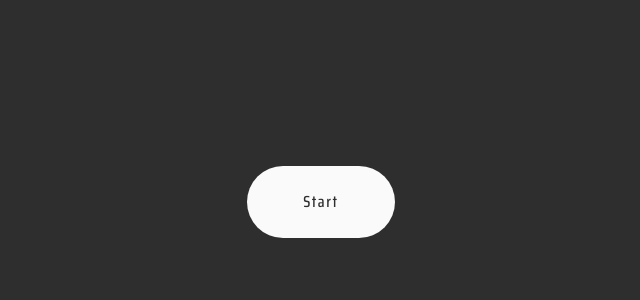
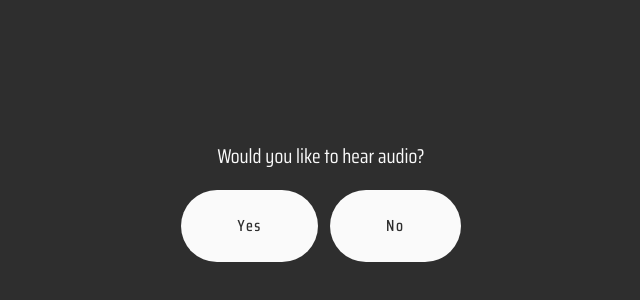
Before and after one commit to DevTakao/portfolio, a React (Vite) app: page / in a window 1280 px wide. Shown: the part 198-498 px from the top of the page, without its empty margins (319-959 px from the left). Built offline with nearby package versions, Linux system fonts and the light colour scheme.

Commit message:
feat: audio background

```diff
--- a/package.json
+++ b/package.json
@@ -14,6 +14,7 @@
     "framer-motion": "^10.16.5",
     "postcss": "^8.4.31",
     "react": "^18.2.0",
+    "react-audio-player": "^0.17.0",
     "react-dom": "^18.2.0",
     "react-icons": "^4.12.0",
     "react-router": "^6.18.0",
--- a/src/components/HomePage/StartButton.jsx
+++ b/src/components/HomePage/StartButton.jsx
@@ -4,31 +4,46 @@ import { growOutAnimation } from "../../utilities/animations";
 import { useState } from "react";
 
 const StartButton = () => {
-  const { toggleStart } = useAppStore((state) => ({
+  const { toggleStart, setAudio } = useAppStore((state) => ({
     toggleStart: state.toggleStart,
+    setAudio: state.setAudio,
   }));
   const [isDisabled, setIsDisabled] = useState(false);
 
   const buttonControls = useAnimation();
 
-  const handleStart = () => {
+  const handleStart = (isAudioOn) => {
     setIsDisabled(true);
+    setAudio(isAudioOn);
     buttonControls.start(growOutAnimation.animate);
     setTimeout(() => toggleStart(), 2500);
   };
 
   return (
-    <div className="w-full h-full flex items-center justify-center bg-dark">
+    <div className="w-full h-full flex flex-col items-center justify-center bg-dark">
+      <p className="text-light text-xl mb-5">Would you like to hear audio?</p>
+      <div className="inline-flex items-center justify-center mx-auto">
         <motion.button
           disabled={isDisabled}
           animate={buttonControls}
-        onClick={handleStart}
+          onClick={() => handleStart(true)}
+          className={`py-6 font-medium tracking-widest rounded-full px-14 bg-light mr-3 ${
+            isDisabled ? "text-light" : "text-dark"
+          }`}
+        >
+          Yes
+        </motion.button>
+        <motion.button
+          disabled={isDisabled}
+          animate={buttonControls}
+          onClick={() => handleStart(false)}
           className={`py-6 font-medium tracking-widest rounded-full px-14 bg-light ${
             isDisabled ? "text-light" : "text-dark"
           }`}
         >
-        Start
+          No
         </motion.button>
+      </div>
     </div>
   );
 };
--- a/src/pages/PortfolioPage.jsx
+++ b/src/pages/PortfolioPage.jsx
@@ -1,13 +1,18 @@
 import PortfolioHeader from "../components/PortfolioPage/PortfolioHeader";
 import PortfolioContent from "../components/PortfolioPage/PortfolioContent";
 import Footer from "../common/Footer";
+import Music from "../assets/sounds/down_by_the_river_nerissa.mp3";
+import ReactAudioPlayer from "react-audio-player";
+import { useAppStore } from "../store/appStore";
 
 const PortfolioPage = () => {
+  const { isAudioOn } = useAppStore();
   return (
     <div className="w-full py-8 bg-[#f1f1f1] text-dark text-center">
       <PortfolioHeader />
       <PortfolioContent />
       <Footer />
+      <ReactAudioPlayer src={Music} autoPlay={true} volume={isAudioOn ? 1 : 0} loop />
     </div>
   );
 };
--- a/src/store/appStore.js
+++ b/src/store/appStore.js
@@ -2,6 +2,7 @@ import { create } from "zustand";
 
 const defaultState = {
   isStartClicked: false,
+  isAudioOn: false,
   isMobileNavOpen: false,
   currentMain: "profile",
   currentDisplay: "basicInfo",
@@ -10,6 +11,7 @@ const defaultState = {
 const appStore = (set) => ({
   ...defaultState,
   toggleStart: () => set((prev) => ({ isStartClicked: !prev.isStartClicked })),
+  setAudio: (bool) => set({ isAudioOn: bool }),
   toggleisMobileNavOpen: () => set((prev) => ({ isMobileNavOpen: !prev.isMobileNavOpen })),
   updateMain: (mainName) => {
     if (!mainName) {
```
Also changed, not shown: 2 other files (tests, documents, lock files or other folders). Lines whose indentation alone changed are shown as unchanged.
